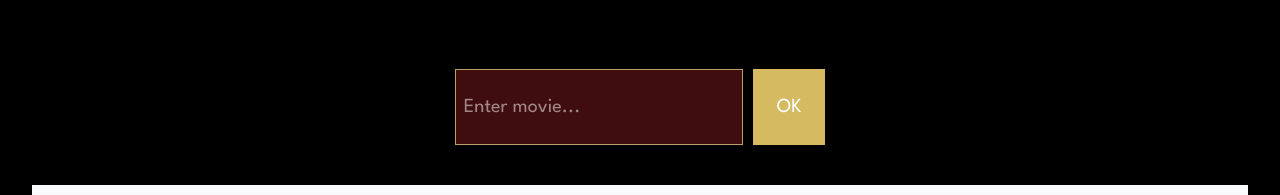
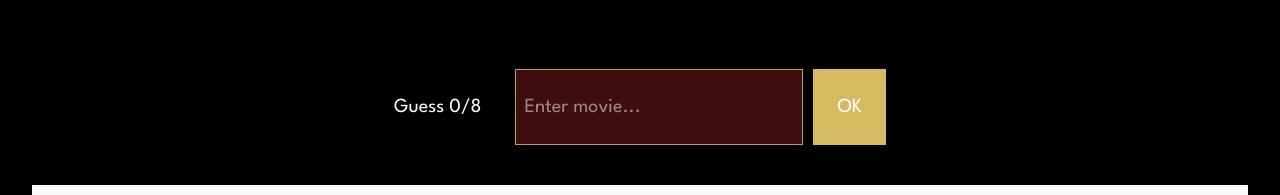
Before and after one commit to victorrf2002/oscardle, a React (Vite) app: page / in a window 1280 px wide. Shown: the part 197-392 px from the top of the page. Built offline with nearby package versions, Linux system fonts and the light colour scheme; no server answers.

Commit message:
Display number of tries.

```diff
--- a/src/App.jsx
+++ b/src/App.jsx
@@ -72,7 +72,7 @@ function GuessTable({guesses, status}) {
 }
 
 // Component for guess input taking the onGuessSubmit function from App as a prop
-function GuessBar({onGuessSubmit}) {
+function GuessBar({onGuessSubmit, numberOfGuesses}) {
 
   const[input, setInput] = useState('');
 
@@ -87,6 +87,7 @@ function GuessBar({onGuessSubmit}) {
 
   return (
       <form onSubmit={handleSubmit} className="flex flex-row justify-center gap-2.5 mt-10">
+        <h6 className="pr-6 pb-6 pt-6 text-xl" >Guess {numberOfGuesses}/8</h6>
         <input value={input} onChange={(e) => setInput(e.target.value)} className="border-1 border-oscar-dark-gold bg-oscar-red/50 p-2 w-2xs text-xl" name="guess-input" type="text" id="guess-input" required placeholder='Enter movie...'/>
         <button type='submit' className="bg-oscar-light-gold p-6 text-xl">OK</button>
       </form>
@@ -292,6 +293,7 @@ function App() {
   // Keep track of guesses
   const [guesses, setGuesses] = useState([]);
   const [status, setStatus] = useState([]);
+  const [numberOfGuesses, setNumberOfGuesses] = useState(0);
 
   // Gathering info of movie guess.
   useEffect(() => {
@@ -310,13 +312,14 @@ function App() {
     }
 
     // Number of guesses
-    const numberOfGuesses = (guesses.length + 1);
-    console.log("Number of guesses: " + numberOfGuesses + "/8");
-
-    if (numberOfGuesses > 8) {
+    if (numberOfGuesses >= 8) {
       console.log("Maximum number of guesses reached.");
       return;
     }
+    setNumberOfGuesses(guesses.length +1);
+    console.log("Number of guesses: " + numberOfGuesses + "/8");
+
+
 
     const guessYear = guessMovie.year;
     var guessWins = getWins(guessTitle);
@@ -395,7 +398,7 @@ function App() {
     <div>
       <Header/>
       <h1 className="text-oscar-light-gold text-9xl mt-6">OSCARDLE</h1>
-      <GuessBar onGuessSubmit={handleGuess}/>
+      <GuessBar onGuessSubmit={handleGuess} numberOfGuesses={numberOfGuesses}/>
       <GuessTable guesses={guesses} status={status}/>
     </div>
 
```
